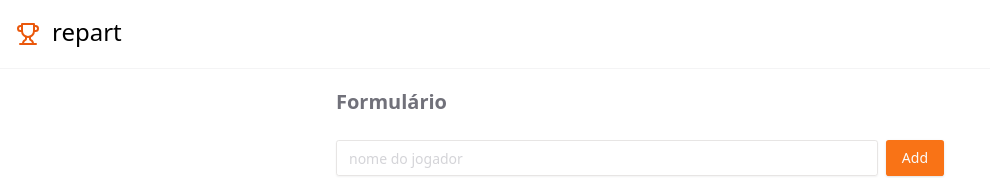
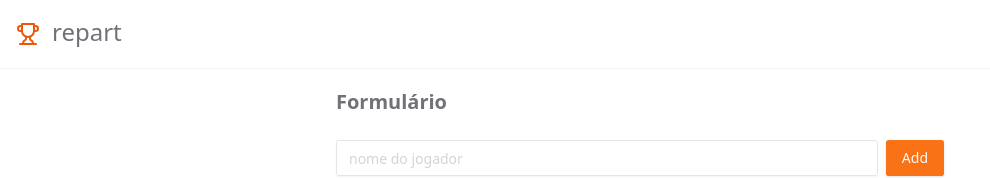
Before and after one commit to HerbertDuarte/repart, a React (Vite) app: page / in a window 1280 px wide. Shown: the top 178 px of the page, without its empty margins (0-990 px from the left). Built offline with nearby package versions, Linux system fonts and the light colour scheme.

Commit message:
fix fonts

```diff
--- a/index.html
+++ b/index.html
@@ -10,7 +10,7 @@
 </head>
 
 <body>
-  <div class="h-dvh w-full" id="root"></div>
+  <div class="h-dvh w-full antialiased" id="root"></div>
   <script type="module" src="/src/main.tsx"></script>
 </body>
 
--- a/src/App.tsx
+++ b/src/App.tsx
@@ -38,7 +38,7 @@ export default function App() {
       <header className="p-4 bg-white fixed flex justify-between items-center border-b border-zinc-100 w-full">
         <div className="flex gap-3 justify-center items-center">
           <Trophy className="text-orange-600" />
-          <p className="text-2xl pb-1">repart</p>
+          <p className="text-2xl font-light text-zinc-500 pb-1">repart</p>
         </div>
       </header>
       <main className="w-full flex-1 flex justify-start items-center flex-col pt-20 sm:pt-14">
```
